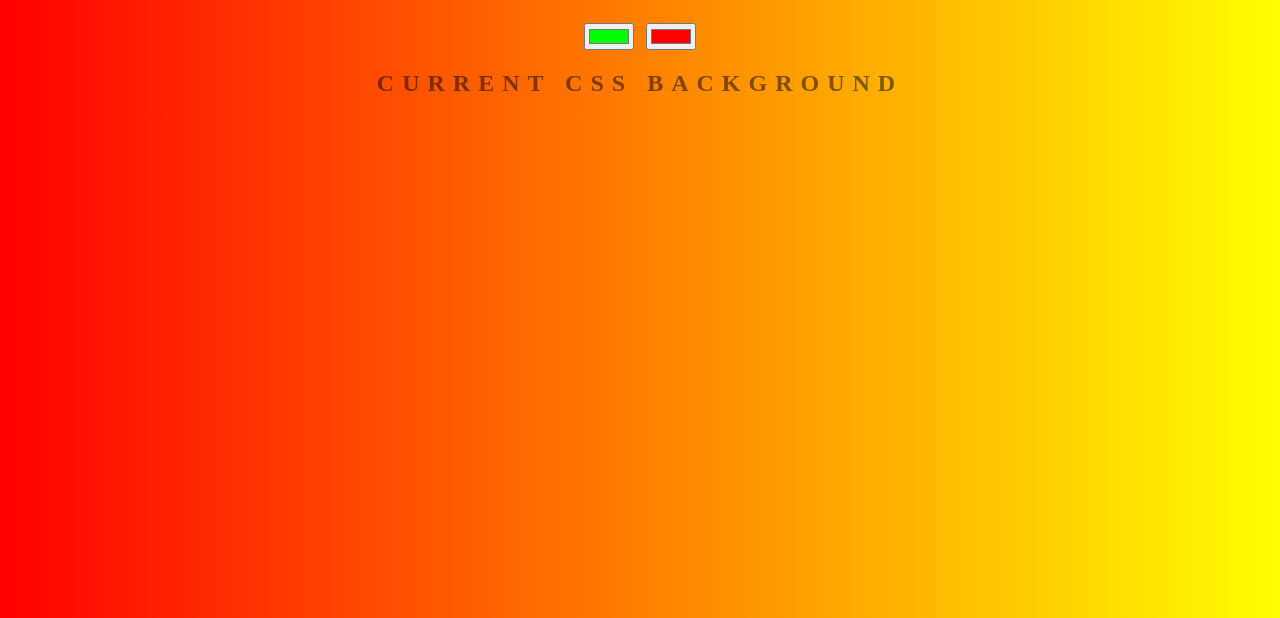
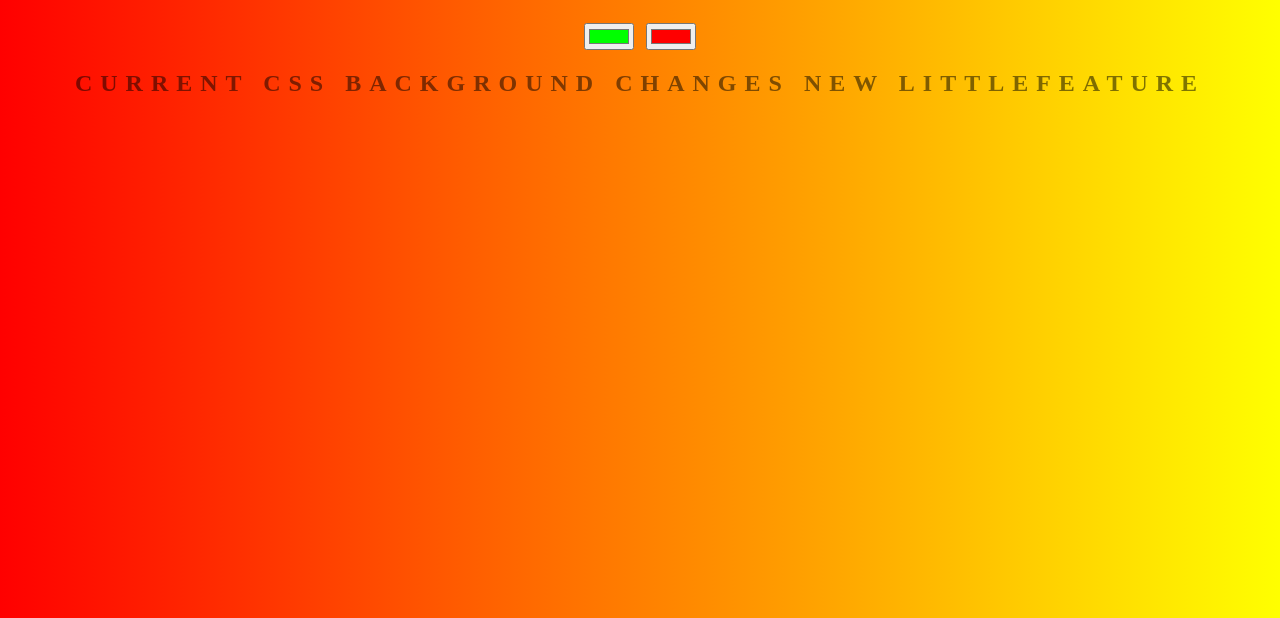
Before and after one commit to melisdem/background-generator, a plain HTML site: page index.html in a window 1280 px wide. Shown: the part 182-800 px from the top of the page. Drawn offline with Linux system fonts and the light colour scheme.

Commit message:
change h2

```diff
--- a/index.html
+++ b/index.html
@@ -8,7 +8,7 @@
 	<h1> New Background Generator</h1>
 	<input class="color1" type="color" name="color1" value="#00ff00">
 	<input class="color2" type="color" name="color2" value="#ff0000">
-	<h2>Current CSS Background</h2>
+	<h2>Current CSS Background changes new littlefeature</h2>
 	<h3></h3>
 	<script type="text/javascript" src="script.js"></script>
 </body>
```
